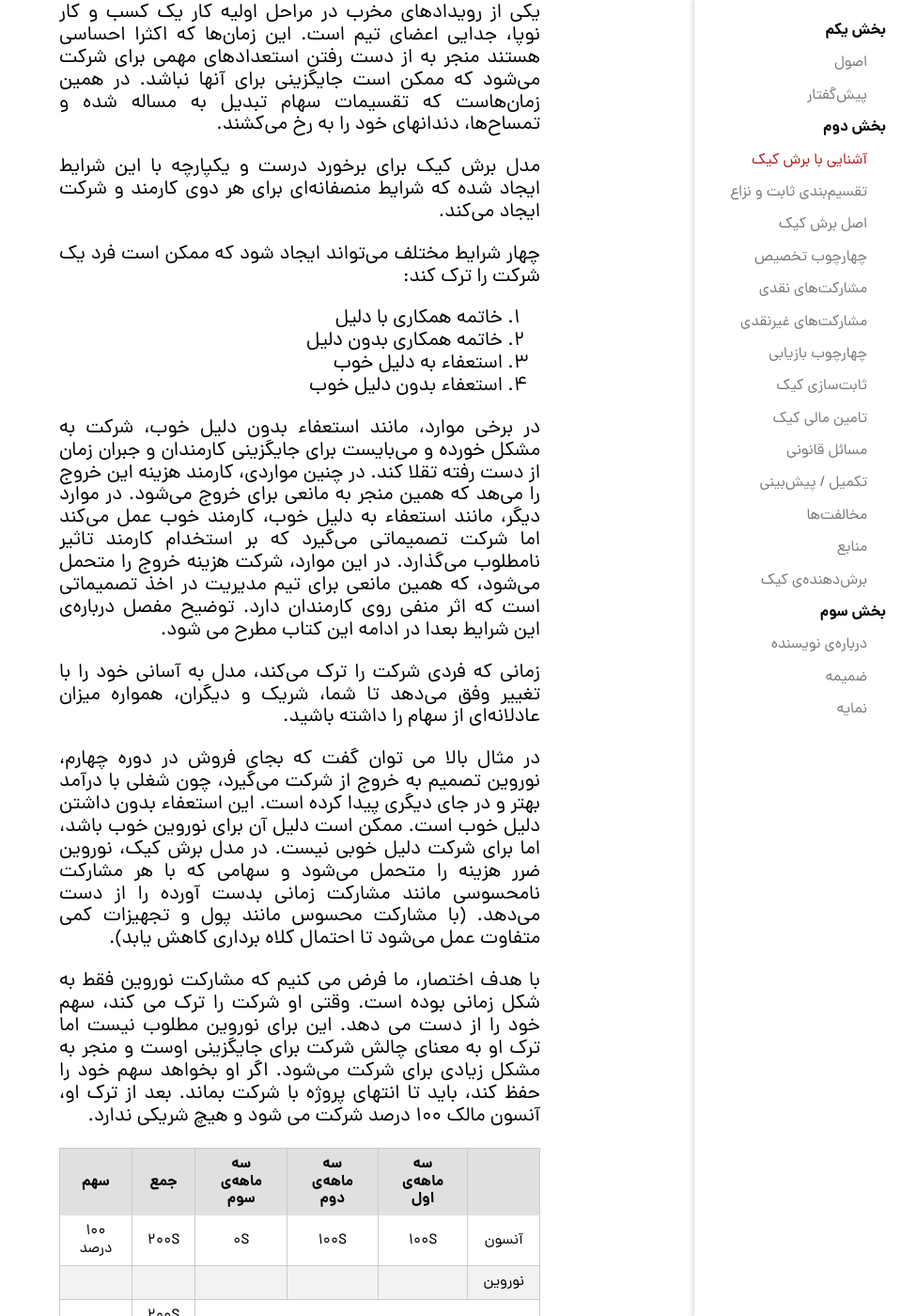
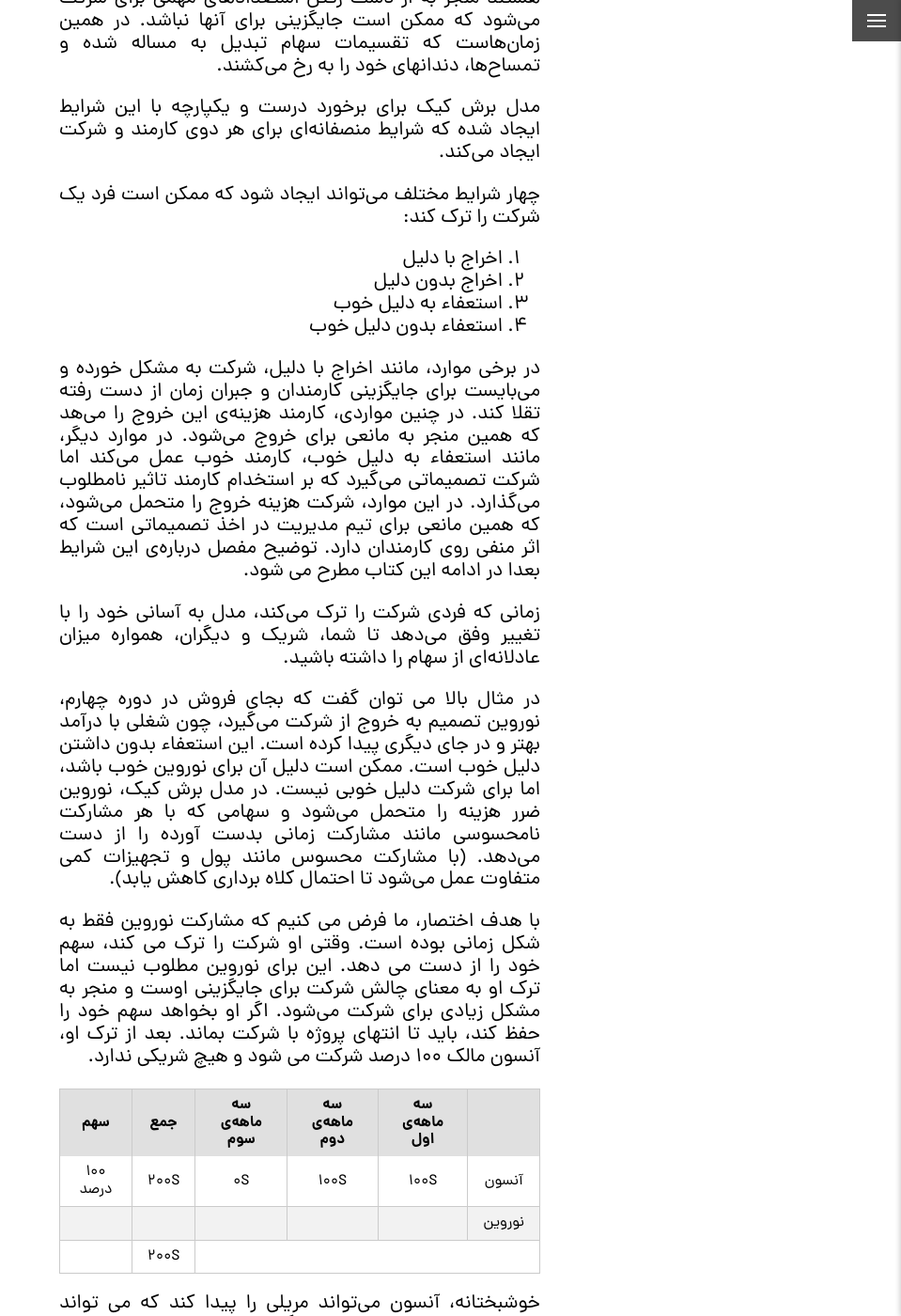
Before and after one commit to KhashayarMirMS/slicing-pie, a Jekyll site: the page built from _chapters/01_MeetSlicingpie.md, in a window 1280 px wide and 1400 px high, scrolled down 12751 px. Shown: the whole window at 94% size, without its empty margins (321-1280 px from the left). Built offline with Jekyll 4.4.1, drawn with Linux system fonts in a browser that asks for light colours; nearby versions of some CDN libraries; some of the changed text lies outside the part shown.

Commit message:
side menu changed

```diff
--- a/_chapters/01_MeetSlicingpie.md
+++ b/_chapters/01_MeetSlicingpie.md
@@ -24,7 +24,7 @@
 
 از آنجا که دانستن زمان و حتی تحقق یا عدم تحقق پاداش در آینده غیرممکن است، هرگز نمی‌توانیم بفهمیم که افراد چه میزان از ریسک را برای دستیابی به پاداش باید بپذیرند. بنابراین، هر همکاری اساسا یک قمار روی آینده شرکت است و هیچ کس نمی‌داند این قمار چه زمانی به پایان می‌رسد.
 
-# بازی بلک جک
+## بازی بلک جک
 
 یک شرکت نوپا همانند یک بازی بلک جک است. شما و شریکتان هر کدام ۱ دلار و با هم روی یک دست شرط می‌بندید. هیچ راهی برای دانستن این موضوع وجود ندارد که آیا شما برنده می‌شوید یا خیر، یا مبلغی که برنده می‌شوید چه میزان خواهد بود چرا که دست‌های مختلف مقداری متفاوت جایزه خواهند داشت. بعبارت دیگر، آینده غیر قابل دانستن است. تنها چیزی که معلوم است این است که شما و شریکتان مقدار یکسانی را پرداخت کرده و این مقدار با ریسک همراه است زیرا ممکن است آن را از دست بدهید.
 
@@ -36,7 +36,8 @@
 
 اگر شما صرفا میزان شرط‌بندی افراد مختلف را حساب کنید، می‌توانید دقیقا میزان سهم آن ها از پاداش را محاسبه کنید. به همین سادگی!
 
-# یک مدل پویا
+## یک مدل پویا
+
 مدل برش کیک یک مدل پویاست زیرا در طول زمان تغییر می‌کند. این امر به این علت است که هر روز، شرط‌بندی‌های جدیدی روی زمان، هزینه‌ها، تسهیلات، منابع و هر چیز دیگری که شرکت برای پیشرفت به آنها نیاز دارد انجام می‌شود. هوشیاری و پیگیری همه موارد گفته شده نیاز به اندکی نظم دارد اما خیلی مساله‌ی پیچیده‌ای نیست و در عین حال، مزایای آن بی‌شمار است.
 
 زمانی که مدل برش کیک را پیاده می‌کنید، هر فرد به همراه خود شما، دقیقا چیزی که مستحق آن است را بدست می‌آورد. از زمانی که در یک شرکت نوپا که با مدل برش کیک کار می‌کند، شروع به کار می‌کنید، سهام خود را دریافت خواهید کرد. منافع شما کاملا با منافع دیگر اعضای تیم همسو می‌شود؛ بنابراین اگر تیم و کسب‌وکار را دوست داشته باشید می توانید مطمئن باشید که با پول، زمان، یا دیگر همکاری‌ های شما بصورت کاملا منصفانه برخورد می‌شود. اگر تیم را دوست نداشته باشید، می توانید آن را ترک کرده و قوانین خاتمه همکاری را (که در ادامه ارائه شده‌اند) در اینجا وارد کار می‌شوند و همه طرفین راضی و خوشحال هستند.
@@ -44,7 +45,7 @@
 # یک مدل ذهنی جدید برای تقسیم سهام
 برش کیک نشانگر شیوه‌ی جدیدی از تفکر درباره‌ی سهام است. این مدل، تفکر سنتی درباره‌ی تقسیم سهام را به چالش می‌کشد. زیرا تفکر سنتی، کارایی لازم را ندارد. افراد سعی می‌کنند که این مدل‌های قدیمی را عملی‌تر کنند، اما این مدل‌ها هرگز نتایج منصفانه را ارائه نمی‌دهند. در اینجا دلایل عدم کارایی این مدلها ارائه شده است:
 
-# مساله تقسیم سهام ثابت
+## مساله تقسیم سهام ثابت
 
 بطور سنتی تقریبا هر شرکت نوپا از یک تقسیم‌بندی سهام ثابت یا ایستا که از پیش، مورد مذاکره قرار گرفته استفاده می‌کند. در تقسیم‌بندی ثابت، سهام به صورت یک سهم عمده و بر اساس همکاری‌های بالقوه هر یک از شرکا، بین آن‌ها تقسیم می‌شود. این امر مانند این است که به فردی، تمام حقوق یک سال او از روز اول کاری داده شود، به این دلیل که او به مدیر خود گفته که قصد دارد سخت کار کند. چنین کاری گرچه احمقانه بنظر می‌رسد، اما در واقعیت همواره در حال انجام است زیرا اغلب کارافرینان معتقدند که می‌توانند آینده را پیش‌بینی کنند. در واقع، اگر این حس را نداشته باشند، اعتماد بنفس کافی برای راه‌اندازی یک شرکت در وهله اول را ندارند. خوش‌بینی و اعتماد به نفس مهم است، اما این صفات به افراد قدرت دیدن آینده را نمی‌دهد.
 
@@ -70,11 +71,11 @@
 
 این اعداد در بهترین حالت حدس‌هایی بی‌اهمیت هستند. در بدترین حالت نیز، آرزوهایی خوش بینانه بر‌اساس شانس و اقبال هستند. یک تقسیم‌بندی ثابت و منصفانه ناممکن است. و اگر هم درست باشد، بدلیل تغییر همیشگی شرکت‌های نوپا، روزی غلط می‌شود. بعلت پیچیدگی این بحث، بسیاری از موسسان کلا از آن اجتناب کرده و راه حل تقسیم برابر ۵۰/۵۰ یا ۲۵/۲۵/۲۵/۲۵ را پیش می‌گیرند.
 
-# تمام تقسیم‌ها پویا هستند
+## تمام تقسیم‌ها پویا هستند
 
 دیر یا زود، تمامی تقسیم‌بندی‌ها باید اصلاح شود. در مدلهای تقسیم‌بندی سنتی سهام‌، اغلب این اصلاحات بطور نادرست پس از منازعه بین هم بنیان‌گذاران ایجاد می‌شود. این اصلاحات صرفا تیم را برای درگیری‌های دیگری آماده می‌کند که من آنرا مدل "ثبات و نزاع" می‌نامم.
 
-# چه چیز باید تغییر یابد؟
+## چه چیز باید تغییر یابد؟
 
 ممکن است برای شما سوال باشد که چه تغییر احتمالی منجر به چنین اختلافی میان هم‌بنیان‌گذاران می‌شود. جواب این است: همه چیز! هر چیزی که فکر می‌کنید شما و شرکای شما از جنس زمان، پول، ایده‌ها، روابط، تسهیلات، منابع یا هر چیز دیگری برای رشد شرکت اختصاص داده‌اید، احتمالا با آشکار شدن وضعیت شرکت متفاوت جلوه خواهد کرد. وقتی موضوعات تغییر می‌کنند، شما با دو واقعیت مواجه می شوید:
 
@@ -132,7 +133,7 @@
 
 همانطور که پیش‌تر گفته شد، این مدل پویاست. به این معنی که در طول زمان برای حفظ عدالت و منصفانه بودن تغییر می‌کند. این بخش گاهی افراد را عصبی می‌کند اما اگر با من تا انتهای کتاب بمانید، متوجه می شوید که تمامی این‌ها منطقیست. تحقیقات نشان می‌دهد شرکتهایی که از مدل‌های پویا استفاده می‌کنند، نسبت به آنهایی که از تقسیم‌بندی ثابت استفاده می‌کنند، وضعیت بهتری دارند (همانطور که توسط نوام واسرمن در پیشگفتار مطرح شده). برخی افراد تصور می‌کنند که تقسیمات ثابت برای شرکا مطمئن‌تر است. تنها نکته ای که می توان درباره آن مطمئن بود این است که در نهایت باز هم به وضعیت مبارزه چاله‌ی تمساح برمی‌گردید.
 
-# محاسبه میزان شرط بندی‌ها
+# محاسبه میزان شرط‌بندی‌ها
 مجددا به تشبیه بازی بلک جک با ‌شرکت نوپا بیاندیشید. به منظور اجرای مدل برش کیک، مجبور به تعیین ارزش متعارف بازار هستید به نحوی که بتوانید میزان شرط‌بندی هر فرد را محاسبه کنید. این کار خیلی راحت تر از پیش‌بینی آینده است!
 
 مثلا تصور کنید که شما یک برنامه نویس ماهر و باتجربه با کلی پروژه‌های موفق هستید. زمان شما ارزش بیشتری نسبت به یک فرد جوان که تازه از دانشگاه فارغ التحصیل شده و هیچ تجربه واقعی کار ندارد، دارد. هر کدام از شما می توانید حقوقی را مطالبه کنید که با مهارت‌ها و تجربه شما در بازار آزاد متعارف است.
@@ -166,7 +167,7 @@
 
 
 
-که بصورت زیر محاسبه می شود:
+که بصورت زیر محاسبه می‌شود:
 
 
 $$
@@ -389,12 +390,12 @@
 
 چهار شرایط مختلف می‌تواند ایجاد شود که ممکن است فرد یک شرکت را ترک کند:
 
-1. خاتمه همکاری با دلیل
-2. خاتمه همکاری بدون دلیل
+1. اخراج با دلیل
+2. اخراج بدون دلیل
 3. استعفاء به دلیل خوب
 4. استعفاء بدون دلیل خوب
 
-در برخی موارد، مانند استعفاء بدون دلیل خوب، شرکت به مشکل خورده و می‌بایست برای جایگزینی کارمندان و جبران زمان از دست رفته تقلا کند. در چنین مواردی، کارمند هزینه این خروج را می‌هد که همین منجر به مانعی برای خروج می‌شود. در موارد دیگر، مانند استعفاء به دلیل خوب، کارمند خوب عمل می‌کند اما شرکت تصمیماتی می‌گیرد که بر استخدام کارمند تاثیر نامطلوب می‌گذارد. در این موارد، شرکت هزینه خروج را متحمل می‌شود، که همین مانعی برای تیم مدیریت در اخذ تصمیماتی است که اثر منفی روی کارمندان دارد. توضیح مفصل درباره‌ی این شرایط بعدا در ادامه این کتاب مطرح می شود.
+در برخی موارد، مانند اخراج با دلیل، شرکت به مشکل خورده و می‌بایست برای جایگزینی کارمندان و جبران زمان از دست رفته تقلا کند. در چنین مواردی، کارمند هزینه‌ی این خروج را می‌هد که همین منجر به مانعی برای خروج می‌شود. در موارد دیگر، مانند استعفاء به دلیل خوب، کارمند خوب عمل می‌کند اما شرکت تصمیماتی می‌گیرد که بر استخدام کارمند تاثیر نامطلوب می‌گذارد. در این موارد، شرکت هزینه خروج را متحمل می‌شود، که همین مانعی برای تیم مدیریت در اخذ تصمیماتی است که اثر منفی روی کارمندان دارد. توضیح مفصل درباره‌ی این شرایط بعدا در ادامه این کتاب مطرح می شود.
 
 زمانی که فردی شرکت را ترک می‌کند، مدل به آسانی خود را با تغییر وفق می‌دهد تا شما، شریک و دیگران، همواره میزان عادلانه‌ای از سهام را داشته باشید.
 
--- a/_layouts/chapter.html
+++ b/_layouts/chapter.html
@@ -53,6 +53,7 @@
                             <div class="pure-menu-link current">
                                 {{link.title}}
                             </div>
+                            <ul class="pure-menu-list" id="innerParts"></ul>
                             {% else %}
                             <a class="pure-menu-link" href="{{ site.url }}{{ site.baseurl }}{{ link.url }}">
                                 {{link.title}}
@@ -106,12 +107,34 @@
         <script type="text/javascript"
         src="http://cdn.mathjax.org/mathjax/latest/MathJax.js?config=TeX-AMS-MML_HTMLorMML"></script> -->
             <link rel="stylesheet" href="https://cdn.jsdelivr.net/npm/katex@0.11.0/dist/katex.min.css"
-            integrity="sha384-BdGj8xC2eZkQaxoQ8nSLefg4AV4/AwB3Fj+8SUSo7pnKP6Eoy18liIKTPn9oBYNG" crossorigin="anonymous">
+                integrity="sha384-BdGj8xC2eZkQaxoQ8nSLefg4AV4/AwB3Fj+8SUSo7pnKP6Eoy18liIKTPn9oBYNG"
+                crossorigin="anonymous">
             <script src="https://cdn.jsdelivr.net/npm/katex@0.11.0/dist/katex.min.js"
                 integrity="sha384-JiKN5O8x9Hhs/UE5cT5AAJqieYlOZbGT3CHws/y97o3ty4R7/O5poG9F3JoiOYw1"
                 crossorigin="anonymous"></script>
             <script type="text/javascript" src="{{ site.url }}{{ site.baseurl }}/assets/js/math.js"></script>
             <script type="text/javascript" src="{{ site.url }}{{ site.baseurl }}/assets/js/table.js"></script>
+            <script src="https://code.jquery.com/jquery-3.4.1.slim.min.js"
+                integrity="sha256-pasqAKBDmFT4eHoN2ndd6lN370kFiGUFyTiUHWhU7k8=" crossorigin="anonymous"></script>
+            <script>
+                $('h1,h2,h3,h4,h5,h6').filter('[id]').each(function () {
+                    const factor = parseInt($(this)[0].localName[1]);
+                    const padding = factor * 10;
+                    console.log(factor)
+                    const item = '<a href="#' + $(this).attr('id') + '">' + $(this).text() + '</a>'
+                    $(this).html(item);
+
+                    const sideItem = '<li class="pure-menu-item internalLink" >' +
+                        '<a href="#' +
+                        $(this).attr('id') +
+                        '" class="pure-menu-link"' +
+                        'style="padding-right: ' + padding + 'px; ">' +
+                        $(this).text() +
+                        '</a>' +
+                        '</li>'
+                    $('#innerParts').append(sideItem)
+                });
+            </script>
         </div>
     </body>
 
--- a/assets/css/side-menu.css
+++ b/assets/css/side-menu.css
@@ -1,5 +1,5 @@
 :root {
-    --width: 220px;
+    --width: 400px;
 }
 
 #menu,
@@ -78,7 +78,7 @@
     content: " ";
 }
 
-@media (min-width: 64em) {
+/* @media (min-width: 64em) {
     #menu {
         right: var(--width);
     }
@@ -86,7 +86,7 @@
     .menu-link {
         display: none;
     }
-}
+} */
 
 .current {
     color: #b51518;
@@ -113,3 +113,7 @@
 .pure-menu-item {
     margin-right: 20px;
 }
+
+.internalLink {
+    border-right: 2px solid #b51518;
+}
```
Also changed, not shown: other parts of _chapters/01_MeetSlicingpie.md (+2 -2 lines). Lines whose indentation alone changed are shown as unchanged.
